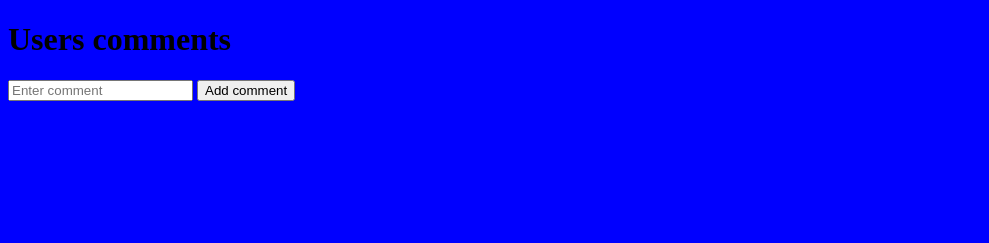
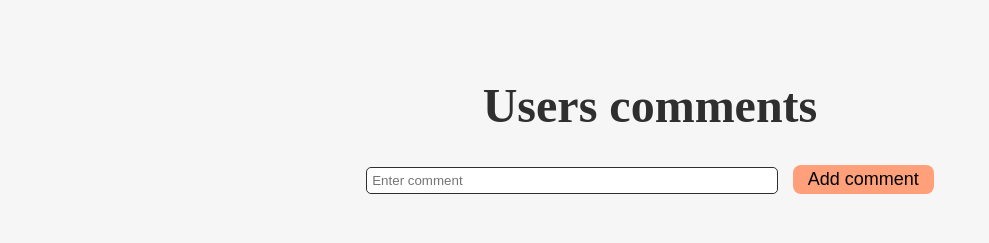
Before and after one commit to lednovanna/comments, a plain HTML site: page index.html in a window 1280 px wide. Shown: the whole page, without its empty margins (0-989 px from the left). Drawn offline with Linux system fonts and the light colour scheme.

Commit message:
editing CSS

```diff
--- a/index.html
+++ b/index.html
@@ -7,12 +7,14 @@
     <link rel="stylesheet" href="styles.css">
 </head>
 <body>
+    <div class="container">
     <h1>Users comments</h1>
     <form id="commentForm">
         <input type="text" id="commentInput" placeholder="Enter comment" required>
         <button type="submit">Add comment</button>
     </form>
     <ul id="commentList"></ul>
+    </div>
    <script src="index.js"></script>
 </body>
 </html>
--- a/styles.css
+++ b/styles.css
@@ -1,3 +1,38 @@
 body {
-    background-color: blue;
+    background-color: #f6f6f6;
+    color: #2f2f2f;
+    font-size: 18px;
 }
+
+.container {
+    max-width: 1440px;
+    width: 100%;
+    margin: 0 auto;
+    display: flex;
+    align-items: center;
+    flex-direction: column;
+    padding: 10px;
+}
+
+h1 {
+    margin-top: 60px;
+    font-size: 48px;
+}
+
+
+
+#commentInput {
+    padding: 5px;
+    border-radius: 5px;
+    width: 400px;
+    border: 1px solid #2f2f2f;
+}
+
+button {
+    padding: 4px 15px;
+    border: none;
+    background-color: lightsalmon;
+    font-size: 18px;
+    border-radius: 8px;
+    margin-left: 10px;
+}
```
